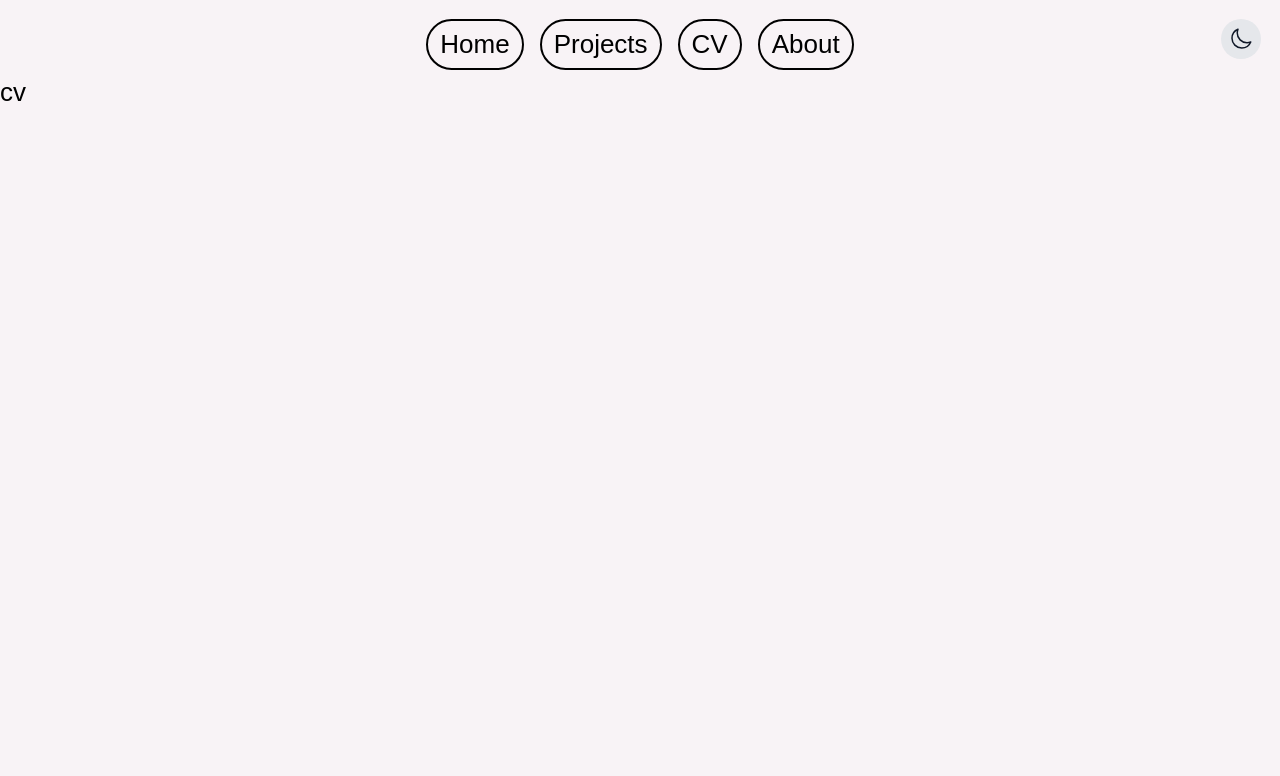
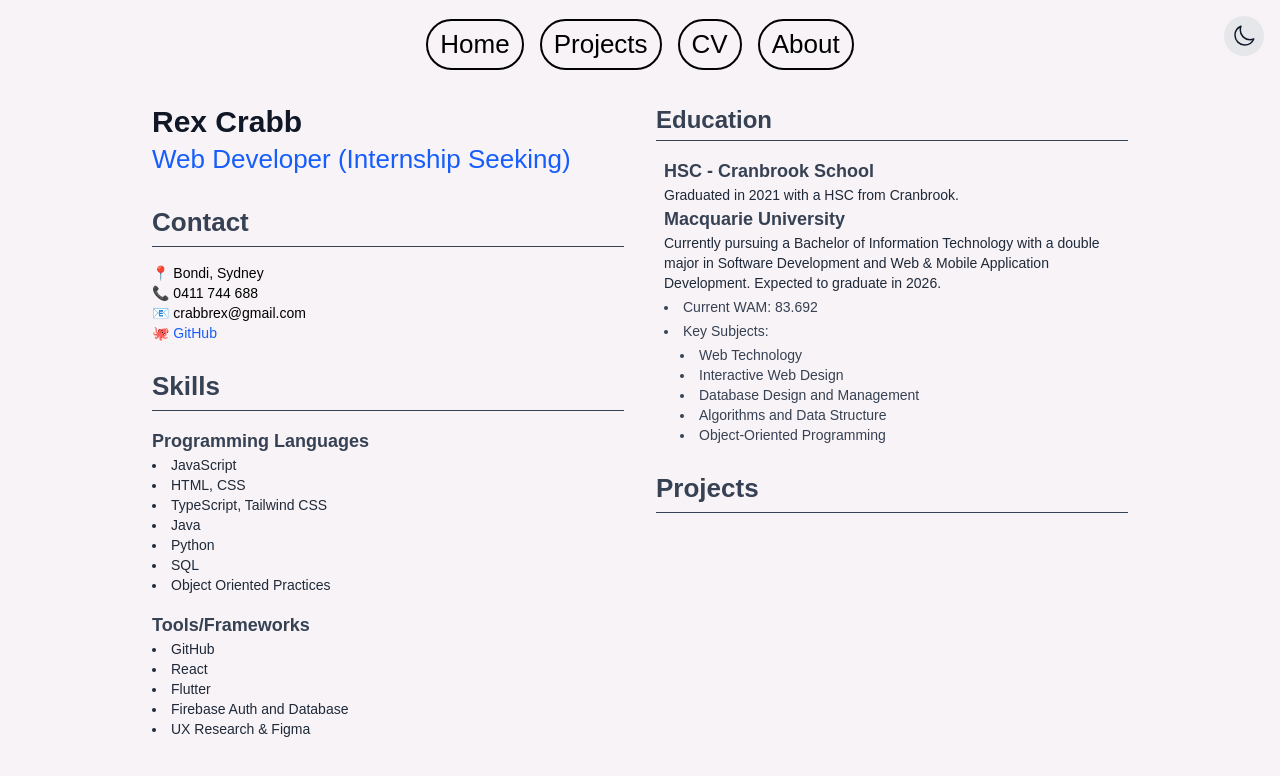
Before and after one commit to CrabbRex/my-cv-site, a Next.js app: page /cv in a window 1280 px wide. Shown: the top 776 px of the page. Built offline with nearby package versions, Linux system fonts and the light colour scheme.

Commit message:
Add conent/layout for cv page. Make theme toggle fixed.

```diff
--- a/src/app/components/ThemeSwitcher.tsx
+++ b/src/app/components/ThemeSwitcher.tsx
@@ -49,7 +49,7 @@ export default function ThemeSwitcher() {
   return (
     <button
       onClick={() => setTheme(theme === 'dark' ? 'light' : 'dark')}
-      className="p-2 rounded-4xl bg-gray-200 dark:bg-gray-800 text-gray-900 dark:text-gray-100 absolute right-4 top-4"
+      className="fixed p-2 rounded-4xl bg-gray-200 dark:bg-gray-800 text-gray-900 dark:text-gray-100 absolute right-4 top-4"
 
     >
       {theme === 'dark' ? sunIcon : moonIcon}
--- a/src/app/cv/page.tsx
+++ b/src/app/cv/page.tsx
@@ -3,7 +3,90 @@ import React from 'react'
 const cv = () => {
   return (
     <main>
-        <div>cv</div>
+      <div className="max-w-5xl mx-auto p-6 mt-20">
+        <div className="grid grid-cols-1 md:grid-cols-2 gap-8">
+
+          {/* Left Column */}
+          <div className="space-y-6">
+            <div>
+              <h1 className="text-3xl font-bold text-gray-900 dark:text-white">Rex Crabb</h1>
+              <p className="text-blue-600 dark:text-blue-400">Web Developer (Internship Seeking)</p>
+            </div>
+            <div className="space-y-4">
+              <h2 className="font-semibold text-gray-700 dark:text-gray-300 border-b pb-1">Contact</h2>
+              <ul className="text-sm">
+                <li>📍 Bondi, Sydney</li>
+                <li>📞 0411 744 688</li>
+                <li>📧 crabbrex@gmail.com</li>
+                <li>🐙 <a href="https://github.com/CrabbRex" className="text-blue-600">GitHub</a></li>
+              </ul>
+            </div>
+            <section className="space-y-4">
+              <h2 className="font-semibold text-gray-700 dark:text-gray-300 border-b pb-1">Skills</h2>
+              <section>
+                <h3 className="text-lg font-semibold text-gray-700 dark:text-gray-300">Programming Languages</h3>
+                <ul className="list-disc list-inside text-sm text-gray-800 dark:text-gray-200">
+                  <li>JavaScript</li>
+                  <li>HTML, CSS</li>
+                  <li>TypeScript, Tailwind CSS</li>
+                  <li>Java</li>
+                  <li>Python</li>
+                  <li>SQL</li>
+                  <li>Object Oriented Practices</li>
+                </ul>
+              </section>
+              <section>
+                <h3 className="text-lg font-semibold text-gray-700 dark:text-gray-300">Tools/Frameworks</h3>
+                <ul className="list-disc list-inside text-sm text-gray-800 dark:text-gray-200">
+                  <li>GitHub</li>
+                  <li>React</li>
+                  <li>Flutter</li>
+                  <li>Firebase Auth and Database</li>
+                  <li>UX Research & Figma</li>
+                </ul>
+              </section>
+
+            </section>
+          </div>
+
+          {/* Right Column */}
+          <div className="space-y-6">
+            <section className="space-y-4">
+              <h2 className="text-2xl font-semibold text-gray-700 dark:text-gray-300 border-b pb-1">Education</h2>
+              <div className="ml-2">
+                <div>
+                  <h3 className="text-lg font-semibold text-gray-700 dark:text-gray-300">HSC - Cranbrook School</h3>
+                  <p className="text-sm text-gray-800 dark:text-gray-200">Graduated in 2021 with a HSC from Cranbrook.</p>
+                </div>
+                <div>
+                  <h3 className="text-lg font-semibold text-gray-700 dark:text-gray-300">Macquarie University</h3>
+                  <p className="text-sm text-gray-800 dark:text-gray-200">
+                    Currently pursuing a Bachelor of Information Technology with a double major in Software Development and Web &
+                    Mobile Application Development. Expected to graduate in 2026.
+                  </p>
+                  <ul className="list-disc list-inside text-sm text-gray-700 dark:text-gray-300 mt-1 space-y-1">
+                    <li>Current WAM: 83.692</li>
+                    <li>Key Subjects: </li>
+                    <ul className="list-disc list-inside pl-4">
+                      <li>Web Technology</li>
+                      <li>Interactive Web Design</li>
+                      <li>Database Design and Management</li>
+                      <li>Algorithms and Data Structure</li>
+                      <li>Object-Oriented Programming</li>
+                    </ul>
+                  </ul>
+                </div>
+              </div>
+            </section>
+            <section>
+              <h2 className="font-semibold text-gray-700 dark:text-gray-300 border-b pb-1">Projects</h2>
+              <p className="text-sm text-gray-800 dark:text-gray-200">
+              </p>
+            </section>
+          </div>
+        </div>
+      </div>
+
     </main>
   )
 }
--- a/src/app/layout.tsx
+++ b/src/app/layout.tsx
@@ -17,14 +17,14 @@ export default function RootLayout({
 }) {
   return (
     <html>
-      <body>
+      <body className="relative">
         <ThemeProvider
           attribute="class"
           defaultTheme="system"
           enableSystem={true}
         >
-          <header className="bg-white dark:bg-black">
-            <nav className="flex gap-4 justify-center relative pt-4">
+          <header className="fixed top-0 left-0 w-full z-50 bg-white dark:bg-black">
+            <nav className="max-w-5xl mx-auto flex gap-4 justify-center pt-4">
               <Link href="/" className="px-3 py-1 rounded-4xl transition border-2 hover:border-transparent hover:bg-[var(--color-background)]">Home</Link>
               <Link href="/projects" className="px-3 py-1 rounded-4xl transition border-2 hover:border-transparent hover:bg-[var(--color-box-hover)">Projects</Link>
               <Link href="/cv" className="px-3 py-1 rounded-4xl transition border-2 hover:border-transparent hover:bg-[var(--color-box-hover)">CV</Link>
--- a/src/app/page.tsx
+++ b/src/app/page.tsx
@@ -4,7 +4,7 @@ import Image from 'next/image';
 
 export default function Home() {
   return (
-    <main className="flex h-screen">
+    <main className="flex h-screen pt-20">
       {/* Left Side - Text Box */}
       <section className="w-1/2 flex items-center justify-center bg-[var(--color-background)] p-12 overflow-auto">
         <div className="max-w-md min-h-[60%] text-left bg-[var(--color-box)] text-[var(--color-secondary)] rounded-md p-10 [box-shadow:10px_10px_20px_rgba(0,0,0,0.25)]">
```
